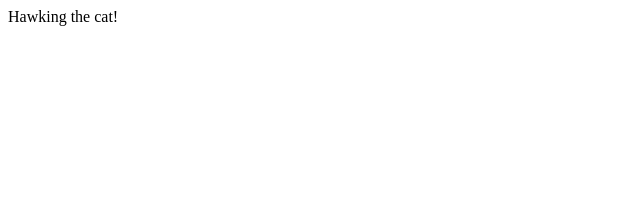
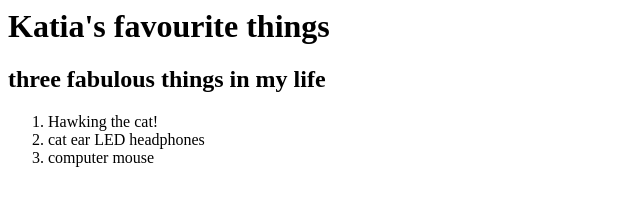
Before and after one commit to mewhubHawk/HawkearKode-and-Kittens, a plain HTML site: page index.html in a window 1280 px wide. Shown: the whole page, without its empty margins (0-640 px from the left). Drawn offline with Linux system fonts and the light colour scheme.

Commit message:
made a web page on notepad

```diff
--- a/index.html
+++ b/index.html
@@ -3,7 +3,16 @@
 <title>Katia's favourite things</title>
 </head>
 <body>
-<p>Hawking the cat!</p>
+
+<h1>Katia's favourite things</h1>
+
+<h2>three  fabulous things in my life</h2>
+
+<ol>
+<li>Hawking the cat!</li>
+<li>cat ear LED headphones</li>
+<li>computer mouse</li>
+</ol>
 
 </body>
 </html>
```
